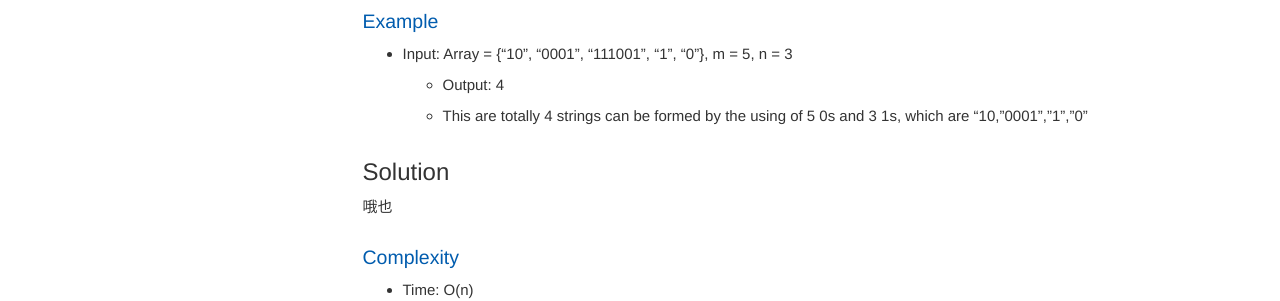
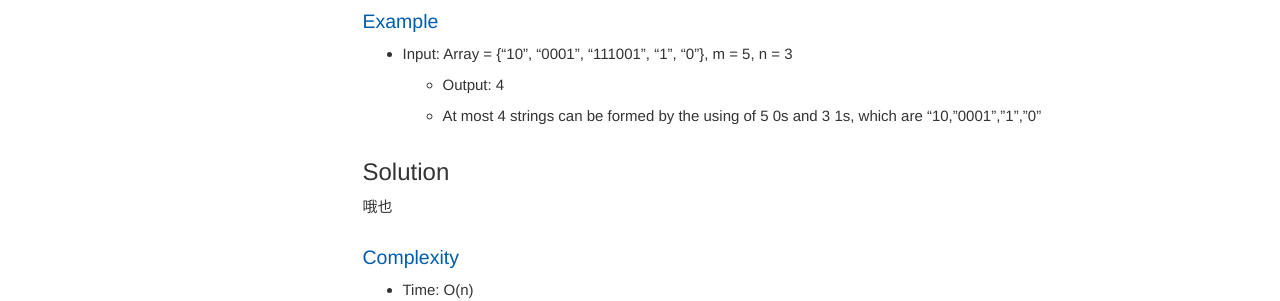
Before and after one commit to HungryOrc/hungryorc.github.io, a Jekyll site: the page built from pages/algorithm/algorithm_ones_and_zeroes_form_max_number_of_strings.md, in a window 1280 px wide. Shown: the part 492-793 px from the top of the page. Built offline with Jekyll 4.4.1, drawn with Linux system fonts in a browser that asks for light colours; nearby versions of some CDN libraries; comment, search, counter and statistics services are not loaded.

Commit message:
Update algorithm_ones_and_zeroes_form_max_number_of_strings.md

```diff
--- a/pages/algorithm/algorithm_ones_and_zeroes_form_max_number_of_strings.md
+++ b/pages/algorithm/algorithm_ones_and_zeroes_form_max_number_of_strings.md
@@ -21,7 +21,7 @@ Now your task is to find the maximum number of strings that you can form with gi
 ### Example
 * Input: Array = {"10", "0001", "111001", "1", "0"}, m = 5, n = 3
   * Output: 4
-  * This are totally 4 strings can be formed by the using of 5 0s and 3 1s, which are “10,”0001”,”1”,”0”
+  * At most 4 strings can be formed by the using of 5 0s and 3 1s, which are “10,”0001”,”1”,”0”
 
 ## Solution
 哦也
```
